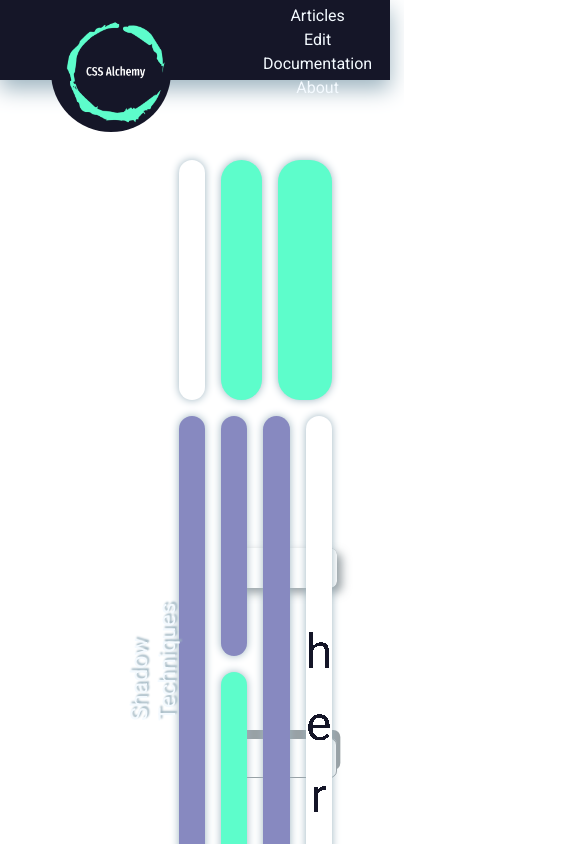
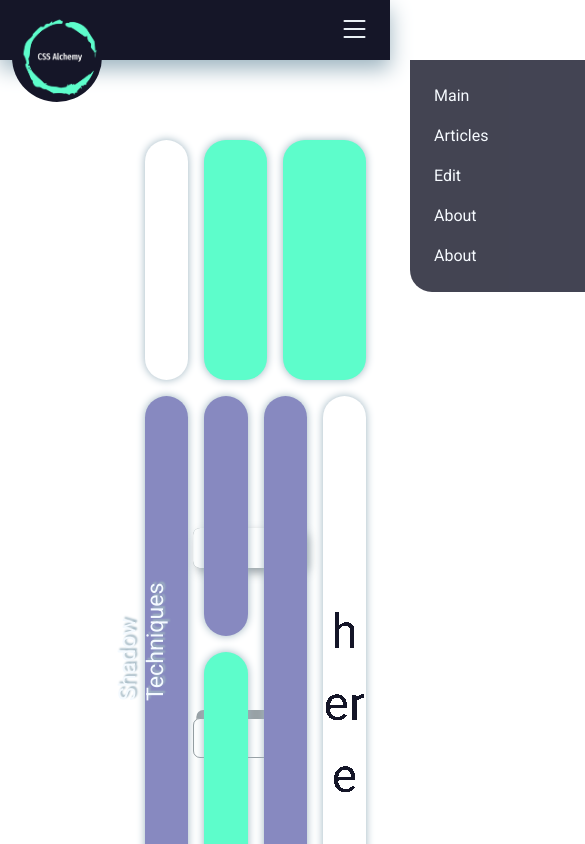
Before and after one commit to olkruglova/css-alchemy, an Angular app: page /overview in a window 390 px wide. Shown: the top 844 px of the page, 585 px wide, since content can reach past the window. Built offline with nearby package versions, Linux system fonts and the light colour scheme.

Commit message:
#added responsivity to header

```diff
--- a/package.json
+++ b/package.json
@@ -11,6 +11,7 @@
   "private": true,
   "dependencies": {
     "@angular/animations": "^16.2.0",
+    "@angular/cdk": "^16.2.14",
     "@angular/common": "^16.2.0",
     "@angular/compiler": "^16.2.0",
     "@angular/core": "^16.2.0",
--- a/src/app/app.module.ts
+++ b/src/app/app.module.ts
@@ -1,6 +1,5 @@
 import { NgModule } from '@angular/core';
-import { BrowserModule } from '@angular/platform-browser';
-import { BrowserAnimationsModule } from '@angular/platform-browser/animations';
+import { LayoutModule } from '@angular/cdk/layout';
 import { AppRoutingModule } from './app.routing.module';
 
 import { AppComponent } from './app.component';
@@ -10,7 +9,7 @@ import { SharedModule } from './shared/shared.module';
 
 @NgModule({
   declarations: [AppComponent],
-  imports: [AppRoutingModule, SharedModule, FeaturesModule],
+  imports: [AppRoutingModule, LayoutModule, SharedModule, FeaturesModule],
   providers: [],
   bootstrap: [AppComponent],
 })
--- a/src/app/features/header/header.component.html
+++ b/src/app/features/header/header.component.html
@@ -1,9 +1,9 @@
 <header class="header d-flex align-items-center justify-content-start">
-    <div class="container d-flex align-items-center">
+    <div class="container d-flex align-items-center justify-content-between">
         <a class="navbar-brand" [routerLink]="['/overview']">
             <img class="logo" src="/assets/logo-dark.png" alt="css-alchemy-logo">
         </a>
-        <div class="nav-menu-container w-100">
+        <div *ngIf="showNavbar" class="nav-menu-container w-100">
             <ul class="nav-menu d-flex w-100 m-0 p-0">
                 <li *ngFor="let tab of tabItems" class="nav-menu-item text-blue-white">
                     <a class="nav-link" [routerLink]="tab.routerLink" [attr.data-name]="tab.name" data-toggle="tab"
@@ -11,5 +11,17 @@
                 </li>
             </ul>
         </div>
+        <div *ngIf="!showNavbar" class="ham-menu-container" (click)="toggleSideMenu()">
+            <i class="bi bi-list text-blue-white"></i>
+        </div>
+    </div>
+
+    <div *ngIf="!showNavbar" class="side-menu px-4 py-3" [ngClass]="{'hidden': !showSideMenu}">
+        <ul class="nav-menu w-100 m-0 p-0">
+            <li *ngFor="let tab of tabItems" class="nav-menu-item text-blue-white py-2">
+                <a class="nav-link" [routerLink]="tab.routerLink" [attr.data-name]="tab.name" data-toggle="tab"
+                    routerLinkActive="active">{{ tab.label }}</a>
+            </li>
+        </ul>
     </div>
 </header>
--- a/src/app/features/header/header.component.scss
+++ b/src/app/features/header/header.component.scss
@@ -7,6 +7,7 @@
         position: relative;
         height: 80px;
         width: 100%;
+        transition: all 0.3s ease-in-out;
     }
 
     .navbar-brand {
@@ -16,6 +17,7 @@
         position: absolute;
         overflow: hidden;
         border-radius: 50%;
+        transition: all 0.3s ease-in-out;
 
         img.logo {
             display: inline;
@@ -71,4 +73,54 @@
             }
         }
     }
+
+    .side-menu {
+        width: 280px;
+        position: absolute;
+        z-index: 5;
+        top: 60px;
+        right: 0px;
+        transition: all 0.3s ease-in;
+        background-color: $black-main;
+        opacity: 0.8;
+        border-bottom-left-radius: 22px;
+
+        &.hidden {
+            right: -300px;
+        }
+
+        ul.nav-menu {
+            list-style-type: none;
+        }
+    }
+
+    .ham-menu-container {
+        position: absolute;
+        right: 5%;
+        top: 10%;
+        font-size: 2rem;
+        cursor: pointer
+    }
+
+    @media #{gt-xs},
+    #{$lt-lg} {
+        .navbar-brand {
+            width: 90px;
+            height: 90px;
+        }
+
+        .header {
+            height: 60px;
+        }
+
+        .nav-menu-container {
+            margin-left: 100px;
+
+            .nav-menu-item {
+                font-size: 0.85rem;
+            }
+        }
+
+
+    }
 }
--- a/src/app/features/header/header.component.ts
+++ b/src/app/features/header/header.component.ts
@@ -1,20 +1,48 @@
-import { Component, OnInit } from '@angular/core';
+import { Component, OnDestroy, OnInit } from '@angular/core';
+import { BreakpointObserver, BreakpointState } from '@angular/cdk/layout';
+import { Subscription } from 'rxjs';
 
 @Component({
   selector: 'cssalc-header',
   templateUrl: './header.component.html',
   styleUrls: ['./header.component.scss'],
 })
-export class HeaderComponent implements OnInit {
+export class HeaderComponent implements OnInit, OnDestroy {
   public tabItems: any | null = null;
+  public showNavbar: boolean = true;
+  public showSideMenu: boolean = false;
+
+  private subscription = new Subscription();
+
+  constructor(private layoutObserver: BreakpointObserver) {}
 
   ngOnInit() {
+    this.subscription.add(
+      this.layoutObserver
+        .observe('(max-width: 960px)')
+        .subscribe((state: BreakpointState) => {
+          if (state.matches) {
+            this.showNavbar = false;
+          } else {
+            this.showNavbar = true;
+          }
+        })
+    );
+
     this.tabItems = [
       { label: 'Main', routerLink: '/main', name: 'main' },
       { label: 'Articles', routerLink: '/articles', name: 'articles' },
       { label: 'Edit', routerLink: '/main2', name: 'main' },
-      { label: 'Documentation', routerLink: '/main3', name: 'main' },
+      { label: 'About', routerLink: '/main3', name: 'main' },
       { label: 'About', routerLink: '/about', name: 'about' },
     ];
   }
+
+  toggleSideMenu() {
+    this.showSideMenu = !this.showSideMenu;
+  }
+
+  ngOnDestroy(): void {
+    this.subscription.unsubscribe();
+  }
 }
--- a/src/app/features/main/main.module.ts
+++ b/src/app/features/main/main.module.ts
@@ -1,6 +1,5 @@
 import { NgModule } from '@angular/core';
 import { MainComponent } from './main.component';
-import { SidebarComponent } from '../sidebar/sidebar.component';
 import { SidebarModule } from '../sidebar/sidebar.module';
 
 @NgModule({
--- /dev/null
+++ b/src/theme/breakpoints.scss
@@ -0,0 +1,16 @@
+$xs: 'screen and (max-width: 599px)';
+$sm: 'screen and (min-width: 600px) and (max-width: 959px)';
+$md: 'screen and (min-width: 960px) and (max-width: 1279px)';
+$lg: 'screen and (min-width: 1280px) and (max-width: 1679px)';
+$xl: 'screen and (min-width: 1680px) and (max-width: 1919px)';
+$xxl: 'screen and (min-width: 1920px) and (max-width: 5000px)';
+$lt-sm: 'screen and (max-width: 599px)';
+$lt-md: 'screen and (max-width: 959px)';
+$lt-lg: 'screen and (max-width: 1279px)';
+$lt-xl: 'screen and (max-width: 1680px)';
+$lt-xxl: 'screen and (max-width: 1920px)';
+$gt-xs: 'screen and (min-width: 600px)';
+$gt-sm: 'screen and (min-width: 960px)';
+$gt-md: 'screen and (min-width: 1280px)';
+$gt-lg: 'screen and (min-width: 1680px)';
+$gt-xl: 'screen and (min-width: 1920px)';
--- a/src/theme/common.scss
+++ b/src/theme/common.scss
@@ -1,10 +1,12 @@
 @import "colors";
 @import "mixins";
+@import "breakpoints";
 
 .container {
-    width: 80%;
+    width: 100%;
     margin-left: auto;
     margin-right: auto;
+    transition: all 0.3s ease-in-out;
 }
 
 .card {
@@ -34,3 +36,16 @@ button {
 .text-blue-white {
     color: $white-blue;
 }
+
+@media #{$md},
+#{$lg} {
+    .container {
+        width: 70%;
+    }
+}
+
+@media #{$gt-lg} {
+    .container {
+        width: 80%;
+    }
+}
--- a/src/theme/index.scss
+++ b/src/theme/index.scss
@@ -1,3 +1,4 @@
 @import "colors";
 @import "common";
 @import "mixins";
+@import "breakpoints";
```
Also changed, not shown: 1 other file (tests, documents, lock files or other folders).
